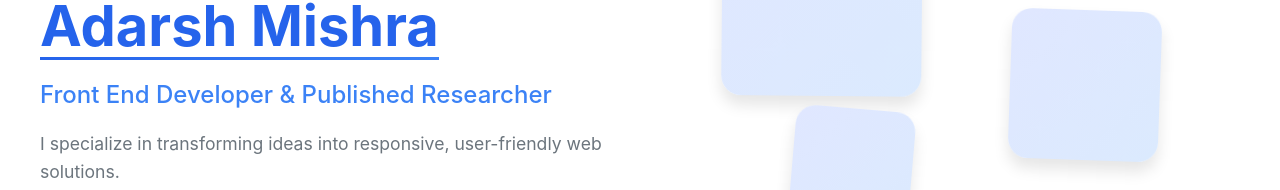
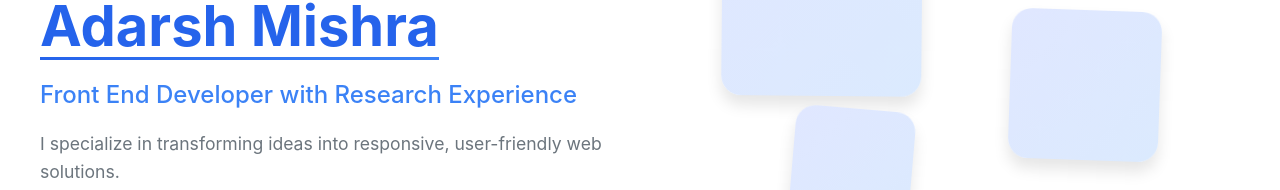
Before and after one commit to adarshdev02/portfolio-new, a React (Vite) app: page / in a window 1280 px wide. Shown: the part 372-562 px from the top of the page. Built offline with nearby package versions, Linux system fonts and the light colour scheme.

Commit message:
portfolip p2

```diff
--- a/src/components/Hero.jsx
+++ b/src/components/Hero.jsx
@@ -8,7 +8,7 @@ const Hero = () => {
           <h1 className="hero-title">
             Hi, I&apos;m <span className="highlight">Adarsh Mishra </span>
           </h1>
-          <p className="hero-subtitle">Front End Developer & Published Researcher</p>
+          <p className="hero-subtitle">Front End Developer with Research Experience</p>
           <p className="hero-description">
             I specialize in transforming ideas into responsive, user-friendly web solutions.
           </p>
```
